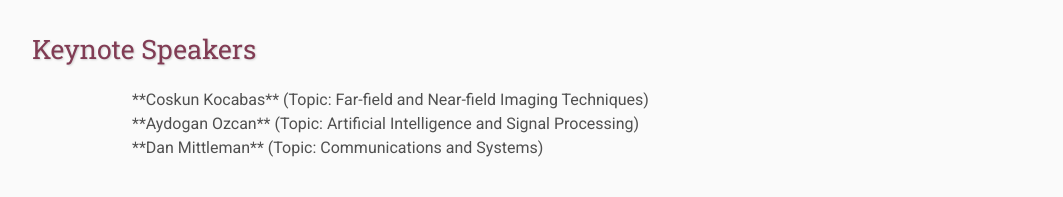
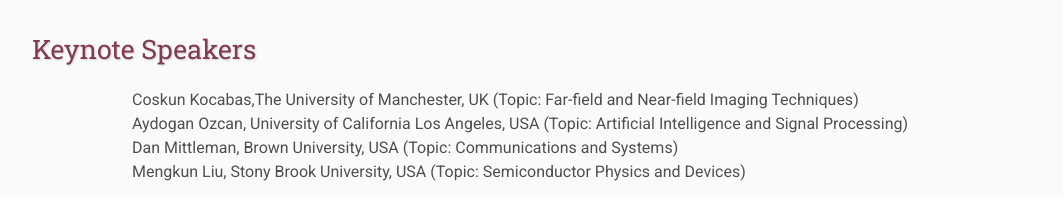
Before and after one commit to padillaw/OTST-2026, a plain HTML site: page program.html in a window 1280 px wide. Shown: the part 736-933 px from the top of the page, without its empty margins (108-1171 px from the left). Drawn offline with Linux system fonts and the light colour scheme.

Commit message:
Update program.html

```diff
--- a/program.html
+++ b/program.html
@@ -52,9 +52,10 @@
 
     <h3>Keynote Speakers</h3>
     <ul>
-        <li>**Coskun Kocabas** (Topic: Far-field and Near-field Imaging Techniques)</li>
-        <li>**Aydogan Ozcan** (Topic: Artificial Intelligence and Signal Processing)</li>
-        <li>**Dan Mittleman** (Topic: Communications and Systems)</li>
+        <li>Coskun Kocabas,The University of Manchester, UK (Topic: Far-field and Near-field Imaging Techniques)</li>
+        <li>Aydogan Ozcan, University of California Los Angeles, USA (Topic: Artificial Intelligence and Signal Processing)</li>
+        <li>Dan Mittleman, Brown University, USA (Topic: Communications and Systems)</li>
+        <li>Mengkun Liu, Stony Brook University, USA (Topic: Semiconductor Physics and Devices)</li>
     </ul>
 
     <h3>Invited Speakers</h3>
```
